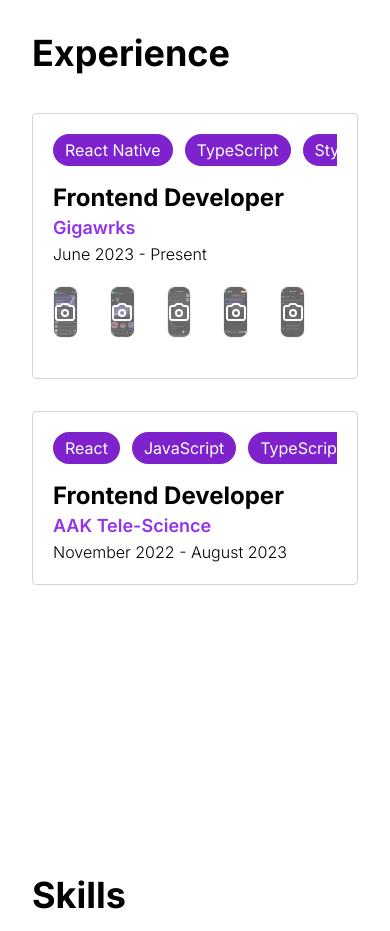
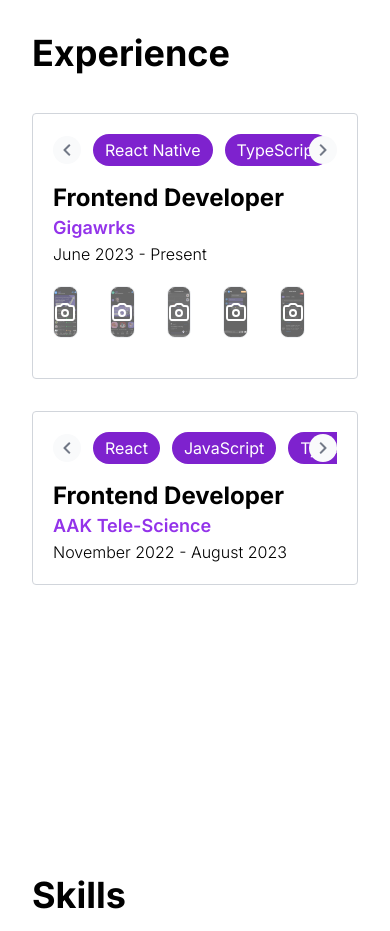
Before and after one commit to VictorYuriTC/VictorCamargoPortfolio, a Next.js app: page / in a window 390 px wide. Shown: the part 2100-3031 px from the top of the page. Built offline with nearby package versions, Linux system fonts and the light colour scheme.

Commit message:
feat: add buttons to handle horizontal scroll on `ExperienceCard`

```diff
--- /dev/null
+++ b/src/assets/svgs/ChevronRightSVG.tsx
@@ -0,0 +1,19 @@
+import { SVGProps } from "react";
+
+interface IChevronRightSVG extends SVGProps<SVGSVGElement> {}
+
+export default function ChevronRightSVG(props: IChevronRightSVG) {
+  return (
+    <svg
+      width={props.width || "80px"}
+      height={props.height || "80px"}
+      viewBox="0 0 24 24"
+      xmlns="http://www.w3.org/2000/svg"
+      fill={props.fill || "#000000"}
+      stroke={props.stroke || "white"}
+      strokeWidth={props.strokeWidth}
+      className={props.className}>
+      <path d="M9.343 18.657a1 1 0 0 1-.707-1.707l4.95-4.95-4.95-4.95a1 1 0 0 1 1.414-1.414l5.657 5.657a1 1 0 0 1 0 1.414l-5.657 5.657a1 1 0 0 1-.707.293z" />
+    </svg>
+  );
+}
--- /dev/null
+++ b/src/components/pages/home/ExperienceSection/ExperienceCard/AllExperiencesSkillTagsRow/AllExperienceSkillTagsRow.tsx
@@ -0,0 +1,68 @@
+import { VictorExperienceType } from "../ExperienceCard";
+import ExperienceSkillTag from "../ExperienceSkillTag";
+import { useCallback, useEffect, useRef, useState } from "react";
+import ChevronButton from "./ChevronButton";
+
+interface IAllExperienceSkillTagsRow {
+  experience: VictorExperienceType;
+}
+
+export default function AllExperienceSkillTagsRow(
+  props: IAllExperienceSkillTagsRow
+) {
+  const rowRef = useRef<HTMLDivElement>(null);
+
+  const AMOUNT_OF_OFFSET_WIDTH_CHANGED = 200;
+
+  const handleOnClickChevronRight = useCallback(() => {
+    rowRef.current?.scrollBy({
+      left: AMOUNT_OF_OFFSET_WIDTH_CHANGED,
+      behavior: "smooth",
+    });
+  }, []);
+
+  const handleOnClickChevronLeft = useCallback(() => {
+    rowRef.current?.scrollBy({
+      left: -AMOUNT_OF_OFFSET_WIDTH_CHANGED,
+      behavior: "smooth",
+    });
+  }, []);
+
+  return (
+    <div className="relative flex items-center mb-4">
+      <ChevronButton
+        placement="left"
+        button={{
+          onClick: handleOnClickChevronLeft,
+        }}
+        isHidden={false}
+      />
+
+      <div
+        ref={rowRef}
+        style={{
+          msOverflowStyle: "none",
+          scrollbarWidth: "none",
+        }}
+        className="pl-10 pr-10 lg:pl-0 lg:pr-0 flex flex-row lg:flex-wrap overflow-x-scroll gap-x-3 gap-y-3">
+        {props.experience.allSkills.map((skill, index) => (
+          <ExperienceSkillTag
+            span={{
+              className: "duration-500 bg-purple-700 group-hover:bg-purple-600",
+            }}
+            skill={skill}
+            key={`name:${skill.name}-field:${skill.field}-index:${index}`}
+          />
+        ))}
+      </div>
+
+      <ChevronButton
+        isHidden={false}
+        placement="right"
+        button={{
+          onClick: handleOnClickChevronRight,
+        }}
+      />
+    </div>
+  );
+}
--- /dev/null
+++ b/src/components/pages/home/ExperienceSection/ExperienceCard/AllExperiencesSkillTagsRow/ChevronButton.tsx
@@ -0,0 +1,29 @@
+import ChevronRightSVG from "@/assets/svgs/ChevronRightSVG";
+import { ButtonHTMLAttributes } from "react";
+
+interface IChevronButton {
+  button: ButtonHTMLAttributes<HTMLButtonElement>;
+  placement: "right" | "left";
+  isHidden: boolean;
+}
+
+export default function ChevronButton(props: IChevronButton) {
+  const isChevronLeft = props.placement === "left";
+
+  return (
+    <button
+      onClick={props.button.onClick}
+      className={`flex justify-center items-center p-1 bg-gray-50 dark:bg-white rounded-full absolute aspect-square active:bg-gray-100 lg:hidden ${
+        isChevronLeft ? "left-0" : "right-0"
+      } ${props.isHidden && "hidden"}`}>
+      <ChevronRightSVG
+        strokeWidth={0.5}
+        className={`stroke-gray-500 fill-gray-500 dark:stroke-black dark:fill-black ${
+          isChevronLeft ? "rotate-180" : ""
+        }`}
+        width={20}
+        height={20}
+      />
+    </button>
+  );
+}
--- a/src/components/pages/home/ExperienceSection/ExperienceCard/ExperienceCard.tsx
+++ b/src/components/pages/home/ExperienceSection/ExperienceCard/ExperienceCard.tsx
@@ -11,6 +11,7 @@
 } from "./AllExperiencePhotos";
 import ExperiencePhotosCarouselModal from "./ExperiencePhotosCarouselModal";
 import { IExperiencePhotoData } from "./ExperiencePhoto";
+import AllExperienceSkillTagsRow from "./AllExperiencesSkillTagsRow/AllExperienceSkillTagsRow";
 
 export type MonthType =
   | "January"
@@ -76,22 +77,7 @@
 
   return (
     <div className="group flex flex-col rounded duration-500 p-5 border border-gray-300 hover:border-purple-300 dark:border-gray-900 dark:hover:border-purple-700 hover:shadow-[0px_0px_7px_theme(colors.purple.500)]">
-      <div
-        style={{
-          msOverflowStyle: "none",
-          scrollbarWidth: "none",
-        }}
-        className="flex flex-row lg:flex-wrap overflow-x-scroll gap-x-3 gap-y-3 mb-4">
-        {props.experience.allSkills.map((skill, index) => (
-          <ExperienceSkillTag
-            span={{
-              className: "duration-500 bg-purple-700 group-hover:bg-purple-600",
-            }}
-            skill={skill}
-            key={`name:${skill.name}-field:${skill.field}-index:${index}`}
-          />
-        ))}
-      </div>
+      <AllExperienceSkillTagsRow experience={props.experience} />
 
       <ExperienceRole>{props.experience.role.children}</ExperienceRole>
 
```
